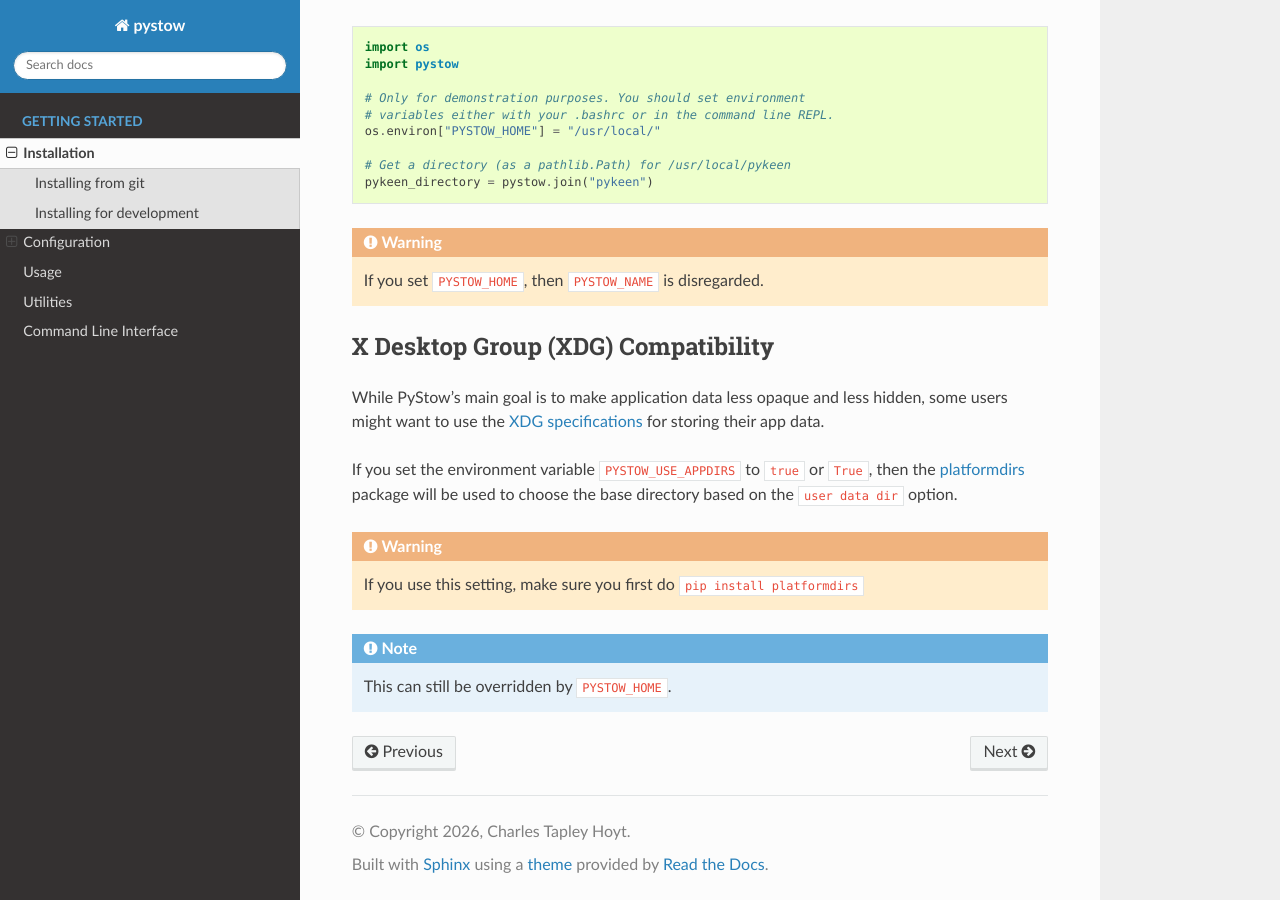
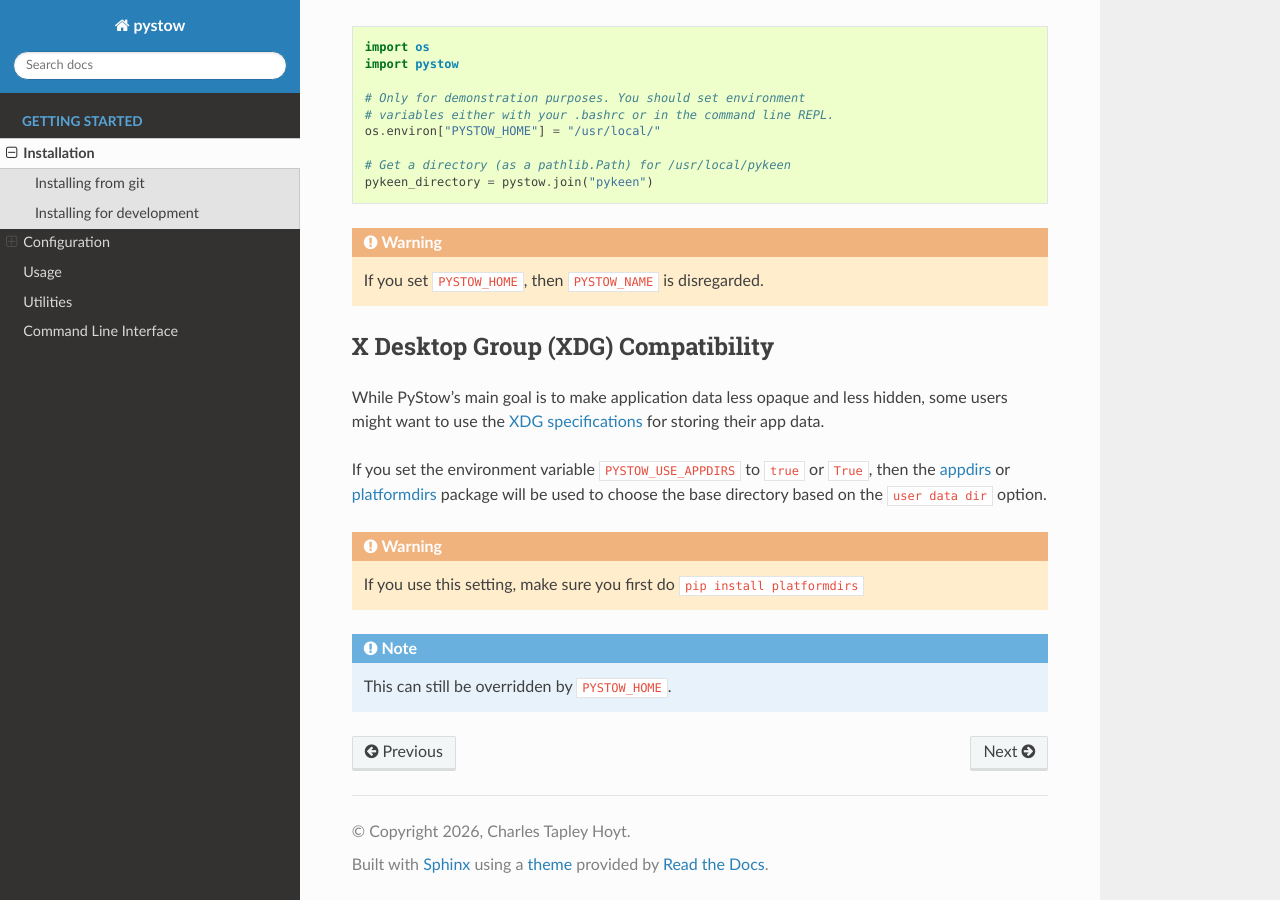
Before and after one commit to cthoyt/pystow, a Sphinx documentation site: the page built from docs/source/installation.rst, in a window 1280 px wide and 900 px high, scrolled down 1501 px. Built offline with Sphinx 7.4.7 and the Read the Docs theme 3.1.0, drawn with Linux system fonts in a browser that asks for light colours.

Commit message:
Update installation.rst

```diff
--- a/docs/source/installation.rst
+++ b/docs/source/installation.rst
@@ -99,8 +99,9 @@ users might want to use the `XDG specifications
 their app data.
 
 If you set the environment variable ``PYSTOW_USE_APPDIRS`` to ``true`` or ``True``, then
-the `platformdirs <https://pypi.org/project/platformdirs>`_ package will be used to choose the
-base directory based on the ``user data dir`` option.
+the `appdirs <https://pypi.org/project/appdirs>`_ or `platformdirs
+<https://pypi.org/project/platformdirs>`_ package will be used to choose the base
+directory based on the ``user data dir`` option.
 
 .. warning::
 
```
